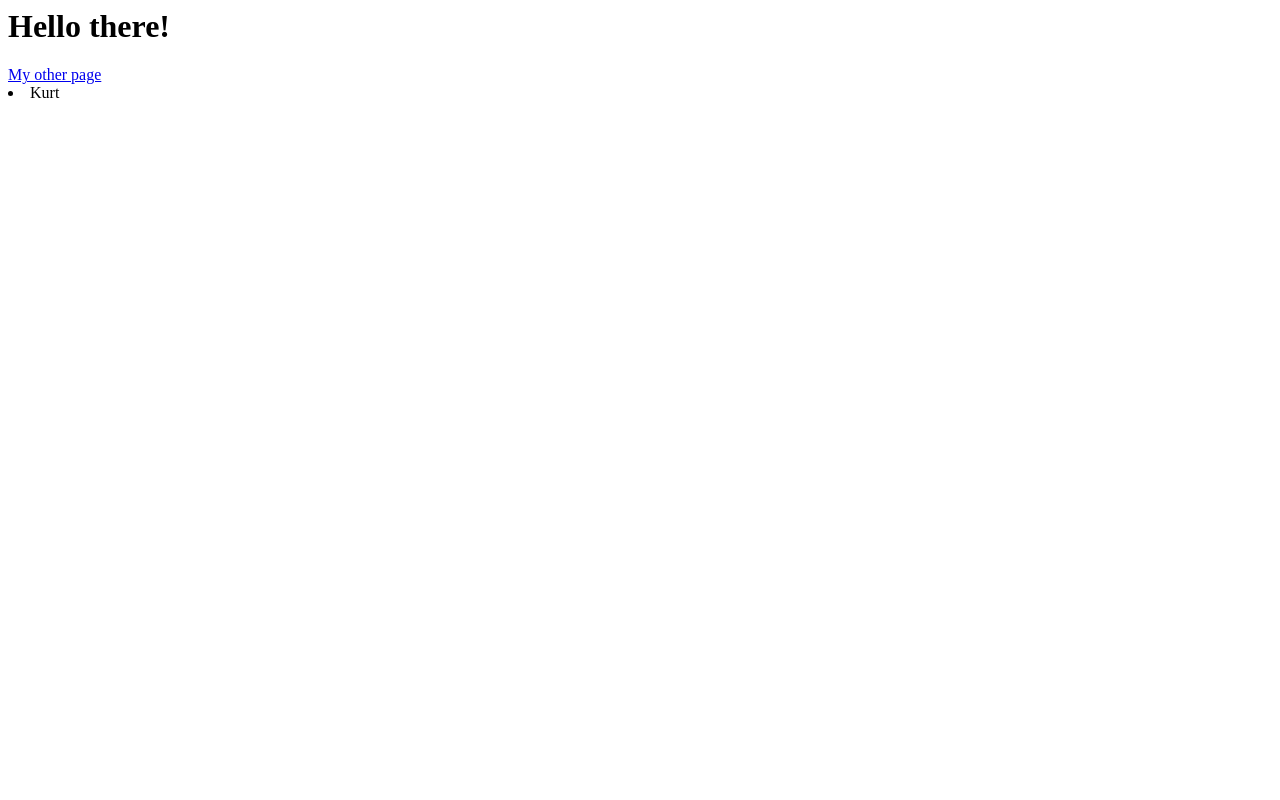
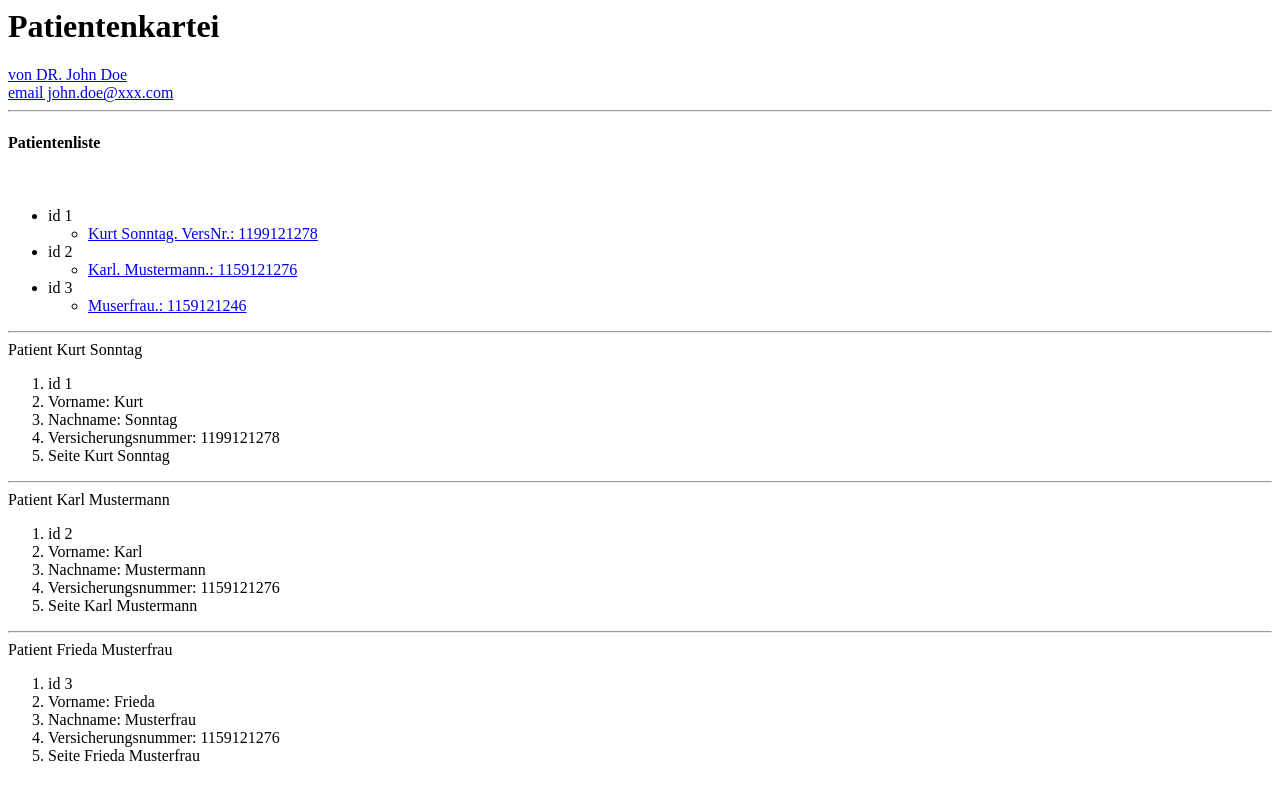
Before and after one commit to TobiAlla/web-platform-wbbpvd, a plain HTML site: page index.html in a window 1280 px wide. Drawn offline with Linux system fonts and the light colour scheme.

Commit message:
1 file modified

```diff
--- a/index.html
+++ b/index.html
@@ -1,13 +1,66 @@
 <html>
   <head>
-    <meta charset="UTF-8">
+    <meta charset="UTF-8" />
     <script src="script.js"></script>
     <!-- <link rel="stylesheet" type="text/css" href="styles.css"> -->
   </head>
   <body>
-    <h1>Hello there!</h1>
-    <a href="/me.html">My other page</a>
-    <li> Kurt </li>
-
+    <h1>Patientenkartei</h1>
+    <a href="https://de.wikipedia.org/wiki/John_Doe">von DR. John Doe</a>
+    <br />
+    <a href="mailto:john.doe@xxx.com">email john.doe@xxx.com</a>
+    <hr />
+    <h4>Patientenliste</h4>
+    <br />
+    <ul>
+      <li>
+        id 1
+        <ul>
+          <li><a href="#Kurt">Kurt Sonntag. VersNr.: 1199121278</a></li>
+        </ul>
+      </li>
+      <li>
+        id 2
+        <ul>
+          <li><a href="#Karl">Karl. Mustermann.: 1159121276</a></li>
+        </ul>
+      </li>
+      <li>
+        id 3
+        <ul>
+          <li><a href="#Frieda"> Muserfrau.: 1159121246</a></li>
+        </ul>
+      </li>
+    </ul>
+    <hr />
+    <a id="Kurt">Patient Kurt Sonntag</a>
+    <br />
+    <ol>
+      <li>id 1</li>
+      <li>Vorname: Kurt</li>
+      <li>Nachname: Sonntag</li>
+      <li>Versicherungsnummer: 1199121278</li>
+      <li>Seite Kurt Sonntag</li>
+    </ol>
+    <hr />
+    <a id="Karl">Patient Karl Mustermann</a>
+    <br />
+    <ol>
+      <li>id 2</li>
+      <li>Vorname: Karl</li>
+      <li>Nachname: Mustermann</li>
+      <li>Versicherungsnummer: 1159121276</li>
+      <li>Seite Karl Mustermann</li>
+    </ol>
+    <hr />
+    <a id="Frieda">Patient Frieda Musterfrau</a>
+    <br />
+    <ol>
+      <li>id 3</li>
+      <li>Vorname: Frieda</li>
+      <li>Nachname: Musterfrau</li>
+      <li>Versicherungsnummer: 1159121276</li>
+      <li>Seite Frieda Musterfrau</li>
+    </ol>
   </body>
 </html>
```
